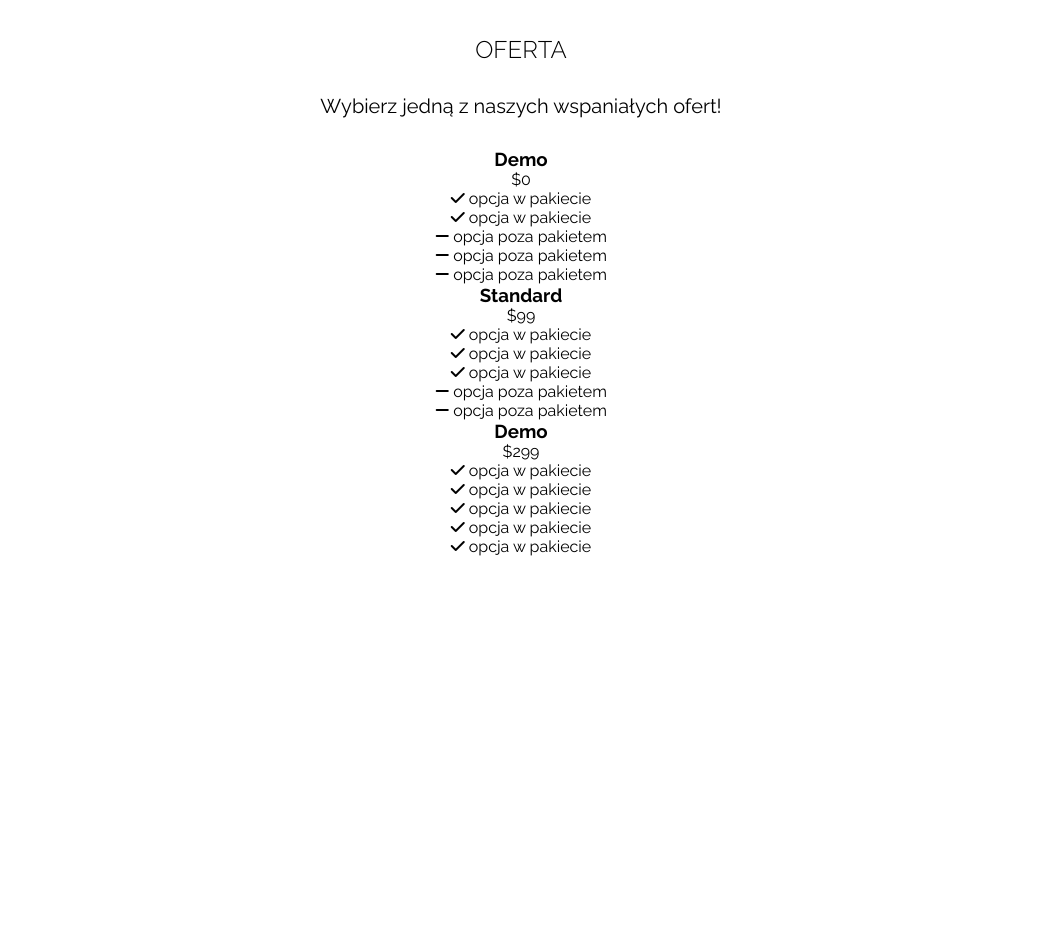
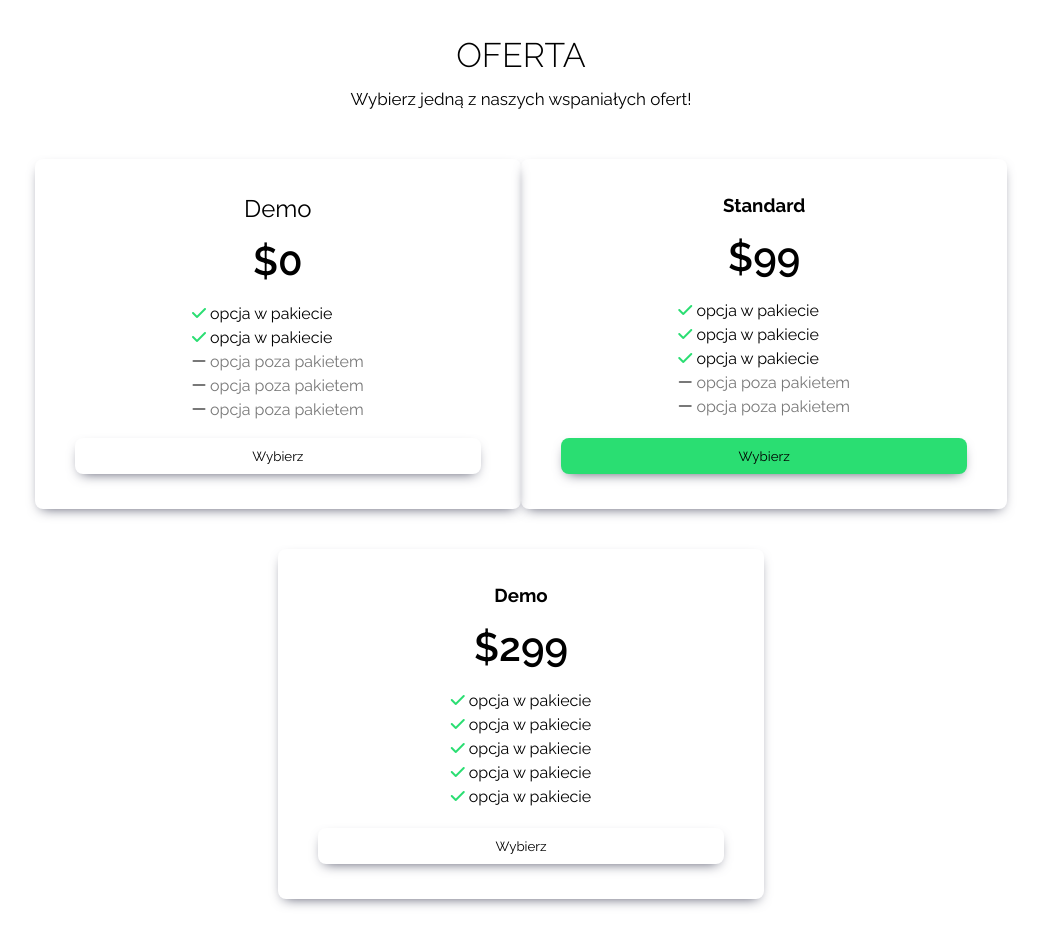
Before and after one commit to Czekol/matura, a website: page index.html in a window 1280 px wide. Shown: the part 1320-2266 px from the top of the page, without its empty margins (119-1160 px from the left). Before the commit the page ends 1936 px from the top, so only its background shows below. Drawn offline with Linux system fonts and the light colour scheme.

Commit message:
almost finished working with offer section

```diff
--- a/index.html
+++ b/index.html
@@ -99,21 +99,29 @@
             <div class="offers__cards">
 
                 <div class="offers__card">
-                    <h3 class="offesr__card-title">
+                    <h3 class="offers__card-title">
                         Demo
                     </h3>
                     <p class="offers__card-price">$0</p>
-
+                    <!-- offers__card-info-item-check-icon -->
                     <ul class="offers__card-info">
-                        <li class="offers__card-info-item"><i class="fa-solid fa-check"></i> opcja w pakiecie</li>
-                        <li class="offers__card-info-item"><i class="fa-solid fa-check"></i> opcja w pakiecie</li>
-                        <li class="offers__card-info-item"><i class="fa-solid fa-minus"></i> opcja poza pakietem
+                        <li class="offers__card-info-item"><i
+                                class="fa-solid fa-check  offers__card-info-item-icon offers__card-info-item-icon--check"></i>
+                            opcja w pakiecie</li>
+                        <li class="offers__card-info-item"><i
+                                class="fa-solid fa-check  offers__card-info-item-icon offers__card-info-item-icon--check"></i>
+                            opcja w pakiecie</li>
+                        <li class="offers__card-info-item offers__card-info-item--excluded">
+                            <i class="fa-solid fa-minus offers__card-info-item-icon"></i> opcja poza pakietem
                         </li>
-                        <li class="offers__card-info-item"><i class="fa-solid fa-minus"></i> opcja poza pakietem
+                        <li class="offers__card-info-item offers__card-info-item--excluded">
+                            <i class="fa-solid fa-minus offers__card-info-item-icon"></i> opcja poza pakietem
                         </li>
-                        <li class="offers__card-info-item"><i class="fa-solid fa-minus"></i> opcja poza pakietem
+                        <li class="offers__card-info-item offers__card-info-item--excluded"><i class="fa-solid fa-minus offers__card-info-item-icon"></i> opcja poza pakietem
                         </li>
                     </ul>
+
+                    <button class="offers__card-btn">Wybierz</button>
                 </div>
 
                 <div class="offers__card">
@@ -123,17 +131,25 @@
                     <p class="offers__card-price">$99</p>
 
                     <ul class="offers__card-info">
-                        <li class="offers__card-info-item"><i class="fa-solid fa-check"></i> opcja w pakiecie</li>
-                        <li class="offers__card-info-item"><i class="fa-solid fa-check"></i> opcja w pakiecie</li>
+                        <li class="offers__card-info-item"><i
+                                class="fa-solid fa-check  offers__card-info-item-icon offers__card-info-item-icon--check"></i>
+                            opcja w pakiecie</li>
+                        <li class="offers__card-info-item"><i
+                                class="fa-solid fa-check  offers__card-info-item-icon offers__card-info-item-icon--check"></i>
+                            opcja w pakiecie</li>
                         <li class="offers__card-info-item">
-                            <i class="fa-solid fa-check"></i> opcja w pakiecie
+                            <i
+                                class="fa-solid fa-check  offers__card-info-item-icon offers__card-info-item-icon--check"></i>
+                            opcja w pakiecie
                         </li>
                         </li>
-                        <li class="offers__card-info-item"><i class="fa-solid fa-minus"></i> opcja poza pakietem
+                        <li class="offers__card-info-item offers__card-info-item--excluded"><i class="fa-solid fa-minus offers__card-info-item-icon"></i> opcja poza pakietem
                         </li>
-                        <li class="offers__card-info-item"><i class="fa-solid fa-minus"></i> opcja poza pakietem
+                        <li class="offers__card-info-item offers__card-info-item--excluded"><i class="fa-solid fa-minus offers__card-info-item-icon"></i> opcja poza pakietem
                         </li>
                     </ul>
+                    <button class="offers__card-btn offers__card-btn--cta">Wybierz</button>
+
                 </div>
 
                 <div class="offers__card">
@@ -143,15 +159,27 @@
                     <p class="offers__card-price">$299</p>
 
                     <ul class="offers__card-info">
-                        <li class="offers__card-info-item"><i class="fa-solid fa-check"></i> opcja w pakiecie</li>
-                        <li class="offers__card-info-item"><i class="fa-solid fa-check"></i> opcja w pakiecie</li>
-                        <li class="offers__card-info-item"><i class="fa-solid fa-check"></i> opcja w pakiecie</li>
+                        <li class="offers__card-info-item"><i
+                                class="fa-solid fa-check  offers__card-info-item-icon offers__card-info-item-icon--check"></i>
+                            opcja w pakiecie</li>
+                        <li class="offers__card-info-item"><i
+                                class="fa-solid fa-check  offers__card-info-item-icon offers__card-info-item-icon--check"></i>
+                            opcja w pakiecie</li>
+                        <li class="offers__card-info-item"><i
+                                class="fa-solid fa-check  offers__card-info-item-icon offers__card-info-item-icon--check"></i>
+                            opcja w pakiecie</li>
                         </li>
-                        <li class="offers__card-info-item"><i class="fa-solid fa-check"></i> opcja w pakiecie</li>
+                        <li class="offers__card-info-item"><i
+                                class="fa-solid fa-check  offers__card-info-item-icon offers__card-info-item-icon--check"></i>
+                            opcja w pakiecie</li>
                         </li>
-                        <li class="offers__card-info-item"><i class="fa-solid fa-check"></i> opcja w pakiecie</li>
+                        <li class="offers__card-info-item"><i
+                                class="fa-solid fa-check  offers__card-info-item-icon offers__card-info-item-icon--check"></i>
+                            opcja w pakiecie</li>
                         </li>
                     </ul>
+                    <button class="offers__card-btn">Wybierz</button>
+
                 </div>
 
             </div>
--- a/src/sass/_colors.scss
+++ b/src/sass/_colors.scss
@@ -1,3 +1,5 @@
-$black:#000;
-$white:#fff;
-$gray:#414141;
+$black: #000;
+$white: #fff;
+$gray: #414141;
+$gray2: #787878;
+$lime: #2ade72;
--- a/src/sass/_nav.scss
+++ b/src/sass/_nav.scss
@@ -5,12 +5,12 @@
 	// top: 0;
 	// width: 100%;
 
-	padding: 0 3.2rem;
 
-	z-index: 100;
 	display: flex;
 	align-items: center;
+	padding: 0 2rem;
 	background-color: color.$white;
+	z-index: 100;
 	overflow: hidden;
 	&__logo {
 		font-size: 3.6rem;
@@ -85,7 +85,10 @@
 }
 
 .nav .wrapper {
-
 	display: flex;
 	justify-content: space-between;
 }
+
+@media (width >= 768p) {
+
+}
--- a/src/sass/_style.scss
+++ b/src/sass/_style.scss
@@ -2,10 +2,11 @@
 
 body {
 	background-color: color.$white;
+	background-color: #fff;
 	color: color.$black;
 	font-size: 1.6rem;
 	font-family: 'Raleway', sans-serif;
-	font-weight: 500;
+	font-weight: 400;
 }
 
 .wrapper {
@@ -17,8 +18,8 @@
 // HEADER
 
 .header {
-	padding: 0 3.2rem;
 	position: relative;
+	padding: 0 2rem;
 	height: clamp(250px, 30vh, 350px);
 	background-image: url('/dist/img/mobile-stairs.jpg');
 	background-position: center;
@@ -64,7 +65,7 @@
 // ABOUT-US
 
 .about-us {
-	padding: 4rem 3.2rem;
+	padding: 4rem 2rem;
 	&__heading {
 		margin-bottom: 3.5rem;
 		font-size: 2.4rem;
@@ -128,7 +129,6 @@
 	display: flex;
 	justify-content: center;
 	align-items: center;
-	// height: 300px; // to height do zmiany
 	height: clamp(215px, 25vh, 300px);
 	background-image: url('/dist/img/mobile-girl.jpg');
 	background-position: center;
@@ -156,20 +156,76 @@
 	}
 }
 
-// OFFER
+// OFFERS
 
 .offers {
 	padding: 6rem 3.2rem;
 	text-align: center;
-
 	&__heading {
-		font-size: 2.4rem;
+		font-size: 3.4rem;
 		font-weight: 300;
 		text-transform: uppercase;
 	}
 
 	&__text {
-		margin: 3rem 0;
-		font-size: 2rem;
+		margin: 1.4rem  0 3rem;
+		font-size: 1.7rem;
+	}
+
+	&__card {
+		display: flex;
+		flex-direction: column;
+		justify-content: space-between;
+		padding: 3.5rem 4rem;
+		width: 100%;
+		height: 350px;
+		border-radius: 8px;
+		box-shadow: 0px 5px 13px -6px rgba(66, 68, 90, 1);
+
+		margin: 2rem 0;
+
+		&-title {
+			// margin-bottom: -1rem;
+			font-size: 2.4rem;
+			font-weight: 400;
+		}
+
+		&-price {
+			font-size: 4rem;
+			font-weight: 600;
+		}
+
+		&-info {
+			margin: 0 auto;
+			// margin: 2rem 0;
+			&-item {
+				margin: .5rem 0;
+				text-align: left;
+
+				&-icon {
+
+					&--check{
+						color: color.$lime;
+					}
+				}
+
+				&--excluded {
+					color: color.$gray2;
+				}
+
+			}
+		}
+
+		&-btn {
+			padding: 1rem;
+			width: 100%;
+			color: color.$black;
+			border-radius: 8px;
+			box-shadow: 0px 5px 13px -6px rgba(66, 68, 90, 1);
+
+			&--cta {
+				background-color: color.$lime;
+			}
+		}
 	}
 }
--- a/src/sass/rwd/_medium.scss
+++ b/src/sass/rwd/_medium.scss
@@ -54,6 +54,9 @@
 		}
 	}
 
+	// HERO-IMG
+
+
 	.hero-img {
 		padding: 0 3.2rem;
 
@@ -67,3 +70,56 @@
 		}
 	}
 }
+
+//  OFFERS
+
+.offers {
+	padding: 6rem 3.2rem;
+	text-align: center;
+	&__heading {
+		font-size: 3.4rem;
+		font-weight: 300;
+		text-transform: uppercase;
+	}
+
+	&__text {
+		margin: 1.4rem  0 3rem;
+		font-size: 1.7rem;
+	}
+	&__cards {
+		display: flex;
+		justify-content: center;
+		flex-wrap: wrap;
+	}
+	&__card {
+		padding: 3.5rem 4rem;
+		width: 40%;
+		height: 350px;
+
+		margin: 2rem 0;
+
+		&-title {
+			// margin-bottom: -1rem;
+			font-size: 2.4rem;
+		}
+
+		&-price {
+			font-size: 4rem;
+		}
+
+		&-info {
+			// margin: 2rem 0;
+			&-item {
+				margin: .5rem 0;
+
+
+
+			}
+		}
+
+		&-btn {
+			padding: 1rem;
+
+		}
+	}
+}
--- a/src/sass/rwd/_small.scss
+++ b/src/sass/rwd/_small.scss
@@ -1,4 +1,7 @@
 @media (width >= 576px) {
+
+	// ABOUT-US
+
 	.about-us {
 		&__box {
 			&-img {
```
Also changed, not shown: src/sass/rwd/_large.scss (+11 -1 lines), dist/css/main.min.css, 1 other file.
